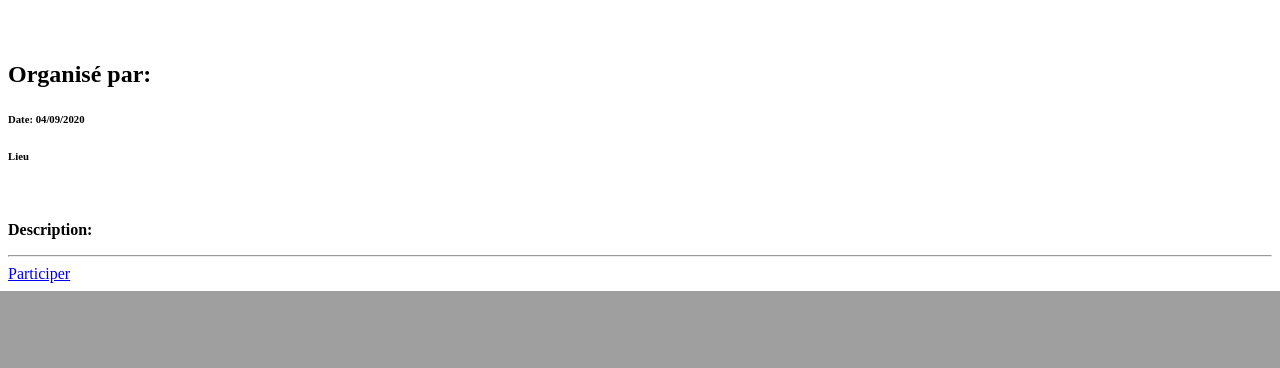
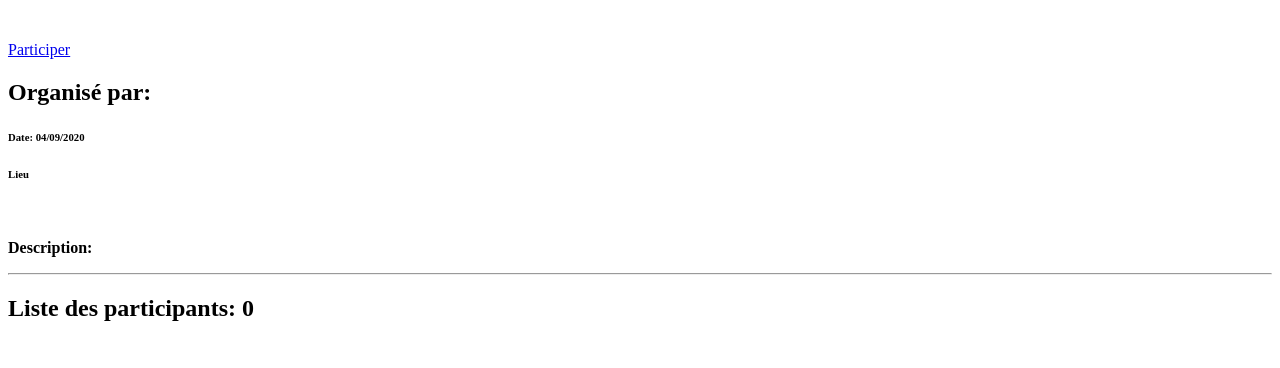
Before and after one commit to seifo83/AddEventWeb, a Symfony app: template templates/event/Page_event.html.twig in a window 1280 px wide. Shown: the part 1202-1570 px from the top of the page. Before the commit the page ends 1493 px from the top, so only its background shows below. Run offline with Twig, Linux system fonts and the light colour scheme; the template is opened without the code that fills it, so the values that code supplies are empty; some libraries are stand-ins or nearby versions.

Commit message:
Modifier page Event (bouton participer + lister les participants

```diff
--- a/src/Controller/ParticipeController.php
+++ b/src/Controller/ParticipeController.php
@@ -15,8 +15,6 @@ class ParticipeController extends AbstractController
      */
     public function index(Event $event)
     {
-        dd($event);
-
             $this->addFlash('success', 'Vous participer à l\'événemnt');
             return $this->redirectToRoute('event_page', ['id' => $event->getId()]);
     }
--- a/templates/event/Page_event.html.twig
+++ b/templates/event/Page_event.html.twig
@@ -22,6 +22,9 @@
                     <h1 class="title has-text-primary">
                         {{ event.nom }}
                     </h1><br>
+                    <a class="button box is-danger" href="{{path('participe_event', {id: event.id})}}">
+                        Participer
+                    </a><br>
                     <h2 class="subtitle">
                         Organisé par:
                         <a href="">
@@ -42,9 +45,25 @@
                         {{ event.description }}
                     </p>
                     <hr>
-                    <a class="button box is-danger" href="{{path('participe_event', {id: event.id})}}">
-                        Participer
-                    </a>
+
+                    <h1 class="title has-text-primary">
+                        Liste des participants: {{ event.users|length }}
+                    </h1><br>
+                    <div class="columns is-multiline">
+
+                        {% for item in event.users %}
+                            <div class="column is-one-fifth">
+                            <figure class="image is-64x64">
+                                <img class="is-rounded" src="https://robohash.org/{{ item.nom }}?set=set5">
+                            </figure>
+                            <div>{{item.prenom}}</div>
+
+                        </div>
+                        {% endfor %}
+
+                    </div>
+
+
                 </div>
             </div>
         </section>
```
